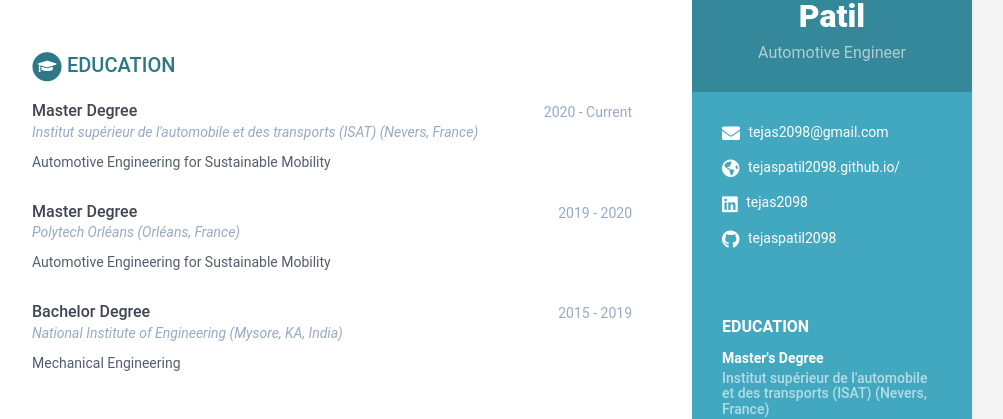
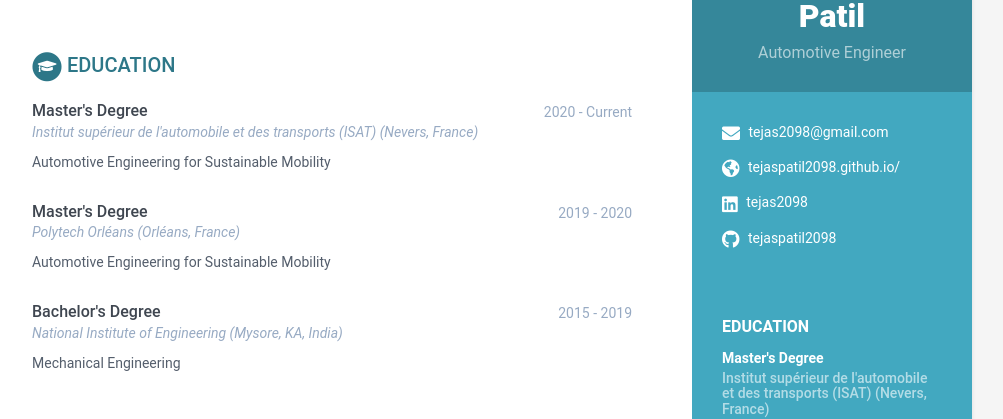
Before and after one commit to tejaspatil2098/tejaspatil2098.github.io, a Jekyll site: the page built from index.html, in a window 1280 px wide. Shown: the part 211-630 px from the top of the page, without its empty margins (168-1171 px from the left). Built offline with Jekyll 4.4.1, drawn with Linux system fonts in a browser that asks for light colours.

```diff
--- a/_data/data.yml
+++ b/_data/data.yml
@@ -121,19 +121,19 @@ education:
 
 
 educationcomplete:
-    - degree: Master Degree
+    - degree: Master's Degree
       university: Institut supérieur de l'automobile et des transports (ISAT) (Nevers, France)
       time: 2020 - Current
       details: |
         Automotive Engineering for Sustainable Mobility
 
-    - degree: Master Degree
+    - degree: Master's Degree
       university: Polytech Orléans (Orléans, France)
       time: 2019 - 2020
       details: |
         Automotive Engineering for Sustainable Mobility
 
-    - degree: Bachelor Degree
+    - degree: Bachelor's Degree
       university: National Institute of Engineering (Mysore, KA, India)
       time: 2015 - 2019
       details: |
```
